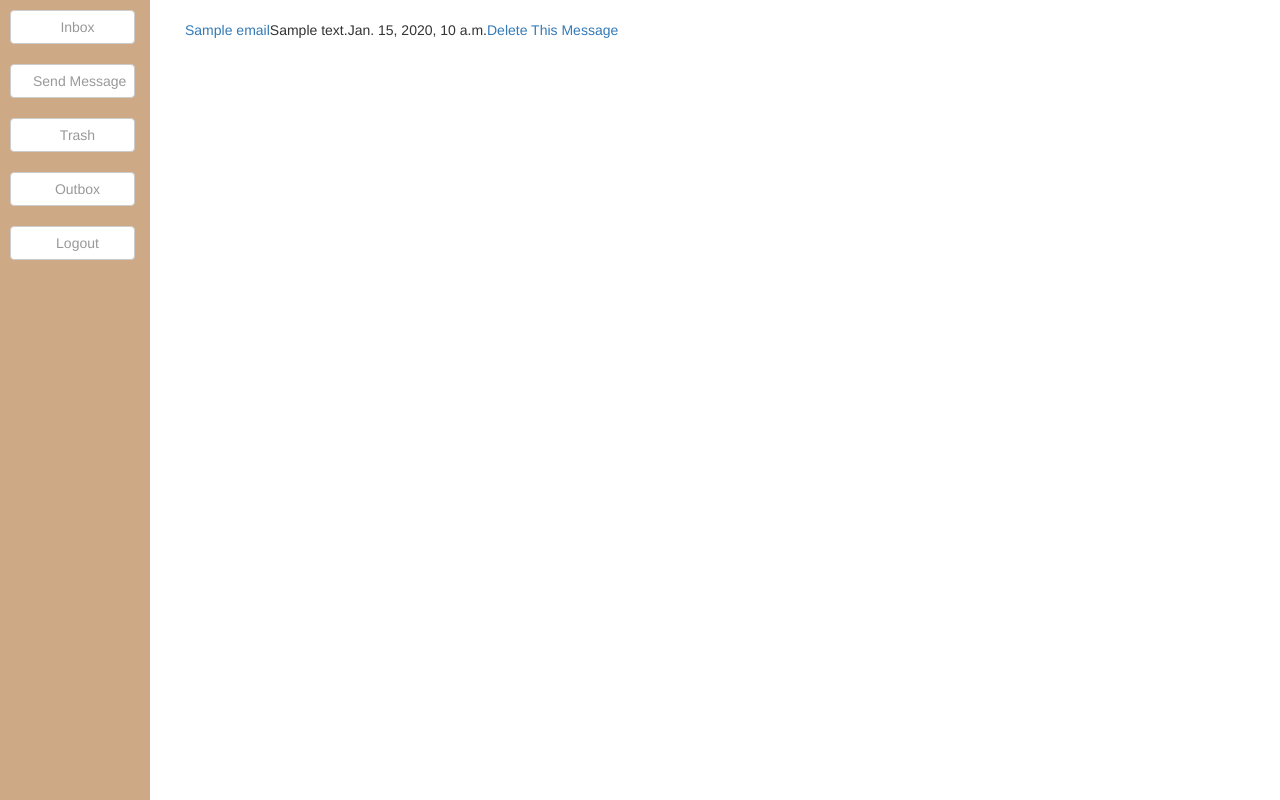
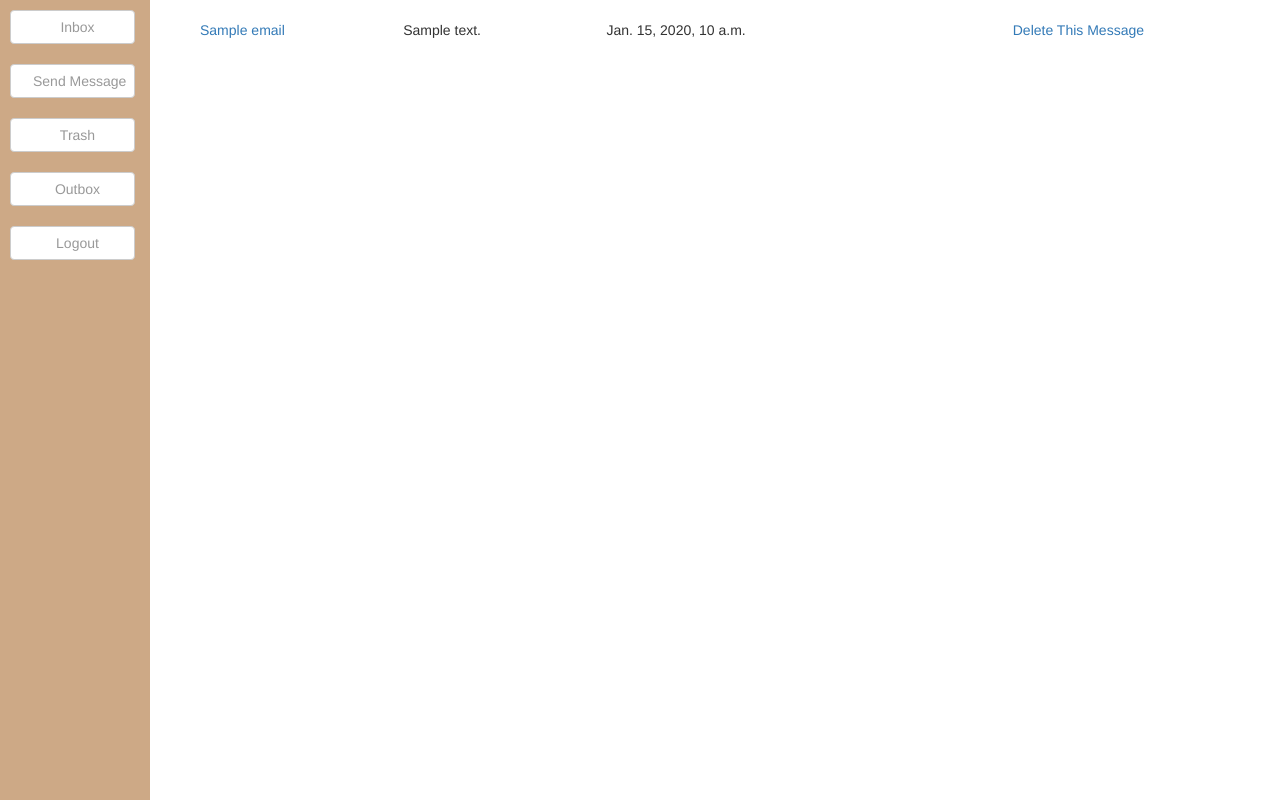
Before and after one commit to ahicks92/simplemail, a Django app: page /inbox in a window 1280 px wide. Run offline with Django 3.2, Linux system fonts and the light colour scheme; a user stored in the database is signed in; tables that the repository leaves empty hold one stand-in row (values such as "Sample post"); some libraries are stand-ins or nearby versions.

Commit message:
added the class col-md-2 to each <td> tag to format the table spacing

```diff
--- a/cen4010/simplemail/templates/simplemail/folder.html
+++ b/cen4010/simplemail/templates/simplemail/folder.html
@@ -4,12 +4,12 @@
    <table>
         {%for m in messages%}
      <tr>
-         <td><a href={%url "view_message" m.id%}>{{m.subject}}</a></td>
-         <td>{{m.from_address}}</td>
-         <td>{{m.date}}</td>
-         <td>{{message_body}}</td>
+         <td class="col-md-2"><a href={%url "view_message" m.id%}>{{m.subject}}</a></td>
+         <td class="col-md-2">{{m.from_address}}</td>
+         <td class="col-md-2">{{m.date}}</td>
+         <td class="col-md-2">{{message_body}}</td>
          {%if has_action%}
-         <td><a href="{%url action_view m.id%}">{{action_text}}</a></td>
+         <td class="col-md-2"><a href="{%url action_view m.id%}">{{action_text}}</a></td>
          {%endif%}
         {%endfor%}
      </tr>
```
